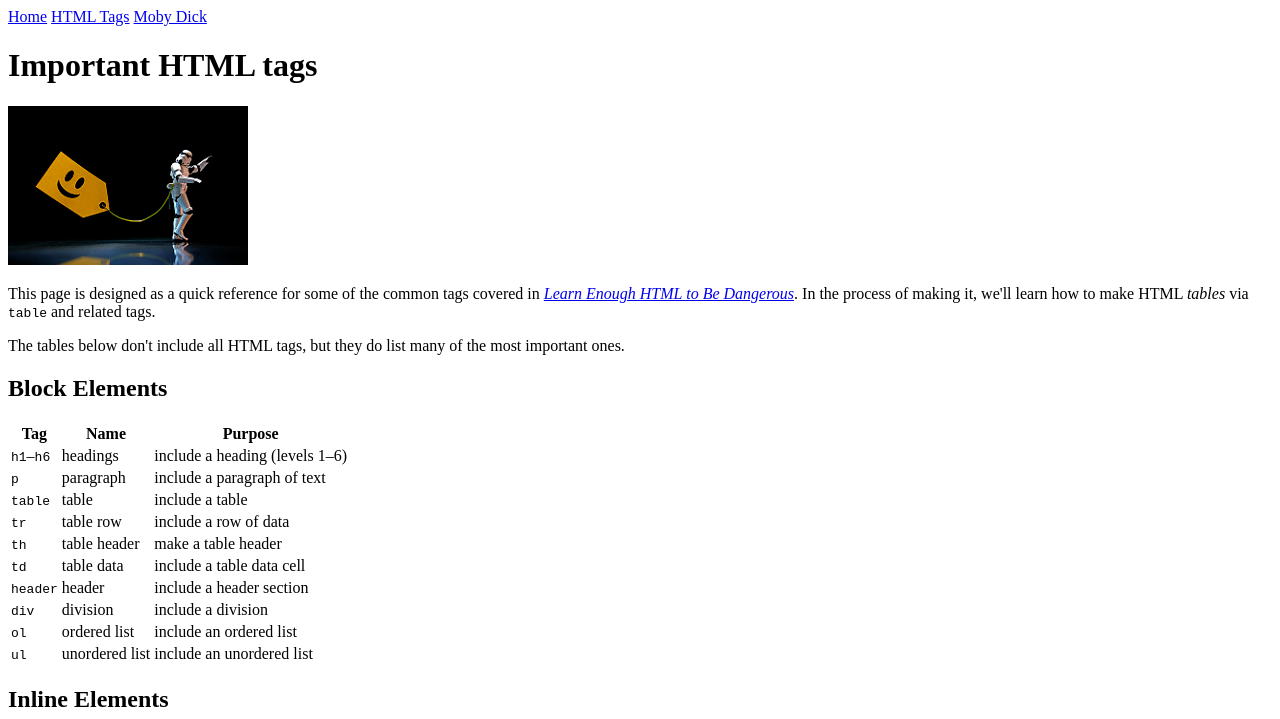
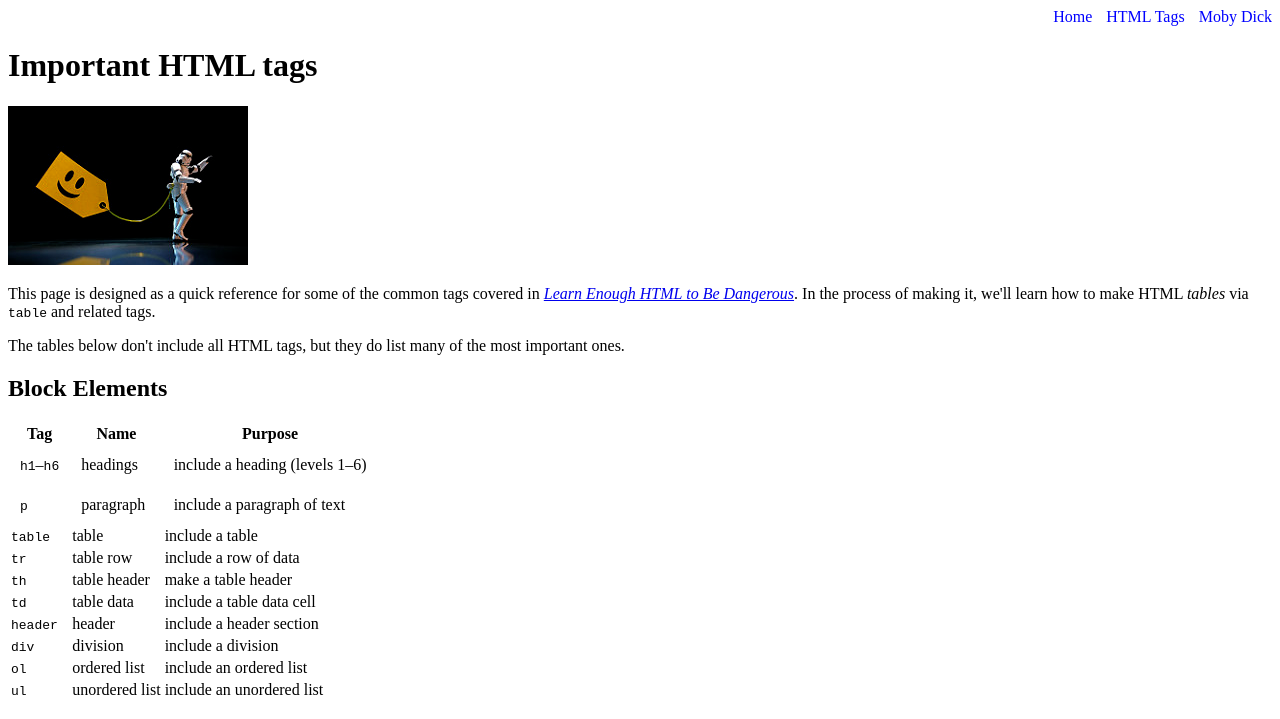
Before and after one commit to bcies/sample_website, a plain HTML site: page tags.html in a window 1280 px wide. Shown: the top 719 px of the page. Drawn offline with Linux system fonts and the light colour scheme.

Commit message:
Add some styling

```diff
--- a/tags.html
+++ b/tags.html
@@ -6,10 +6,10 @@
 </head>
 <body>
 
-  <div>
-    <a href="index.html">Home</a>
-    <a href="tags.html">HTML Tags</a>
-    <a href="moby_dick.html">Moby Dick</a>
+  <div style="text-align: right;">
+    <a href="index.html" style="text-decoration: none; color: #00f;">Home</a>
+    <a href="tags.html" style="margin-left: 10px; text-decoration: none; color: #00f;">HTML Tags</a>
+    <a href="moby_dick.html" style="margin-left: 10px; text-decoration: none; color: #00f;">Moby Dick</a>
   </div>
 
   <h1>Important HTML tags</h1>
@@ -35,14 +35,14 @@
       <th>Purpose</th>
     </tr>
     <tr>
-      <td><code>h1</code>&ndash;<code>h6</code></td>
-      <td>headings</td>
-      <td>include a heading (levels 1&ndash;6)</td>
+      <td style="padding: 10px;"><code>h1</code>&ndash;<code>h6</code></td>
+      <td style="padding: 10px;">headings</td>
+      <td style="padding: 10px;">include a heading (levels 1&ndash;6)</td>
     </tr>
     <tr>
-      <td><code>p</code></td>
-      <td>paragraph</td>
-      <td>include a paragraph of text</td>
+      <td style="padding: 10px;"><code>p</code></td>
+      <td style="padding: 10px;">paragraph</td>
+      <td style="padding: 10px;">include a paragraph of text</td>
     </tr>
     <tr>
       <td><code>table</code></td>
```
Also changed, not shown: index.html (+18 -4 lines), moby_dick.html (+12 -14 lines).
